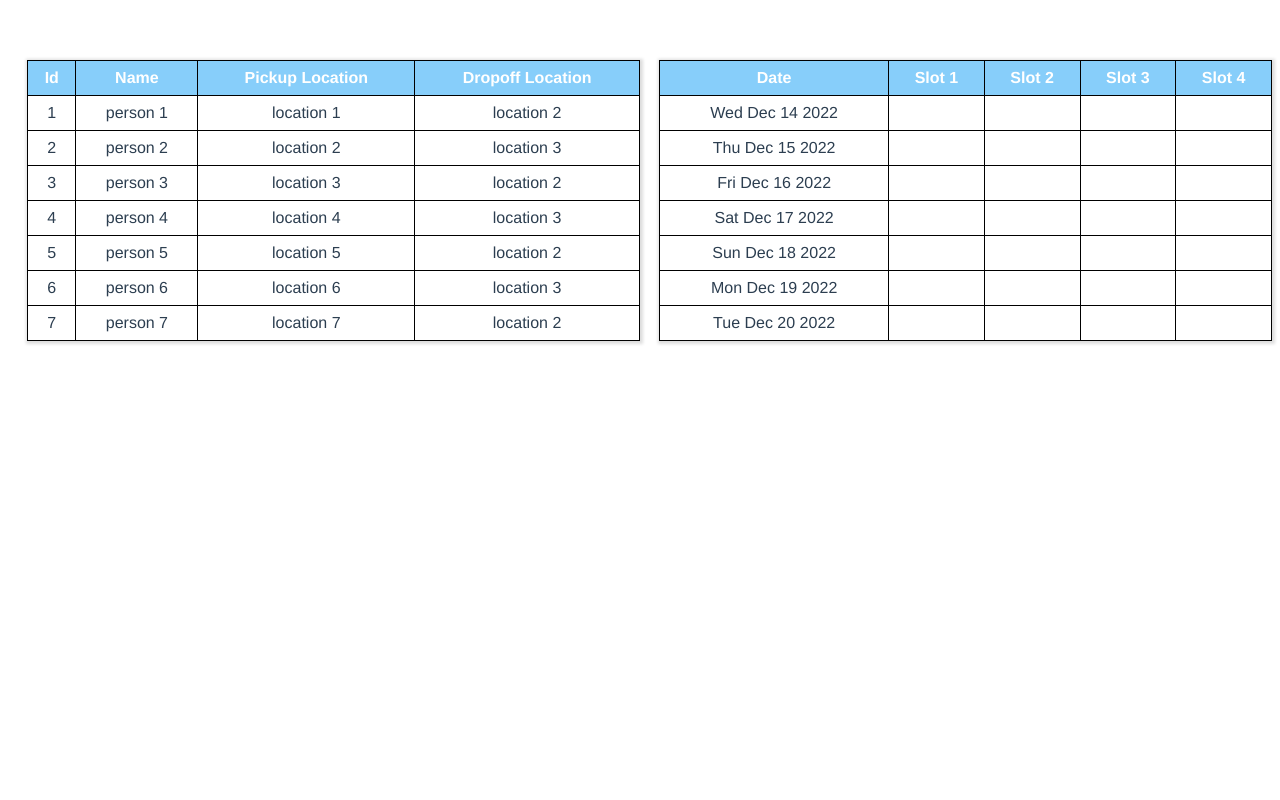
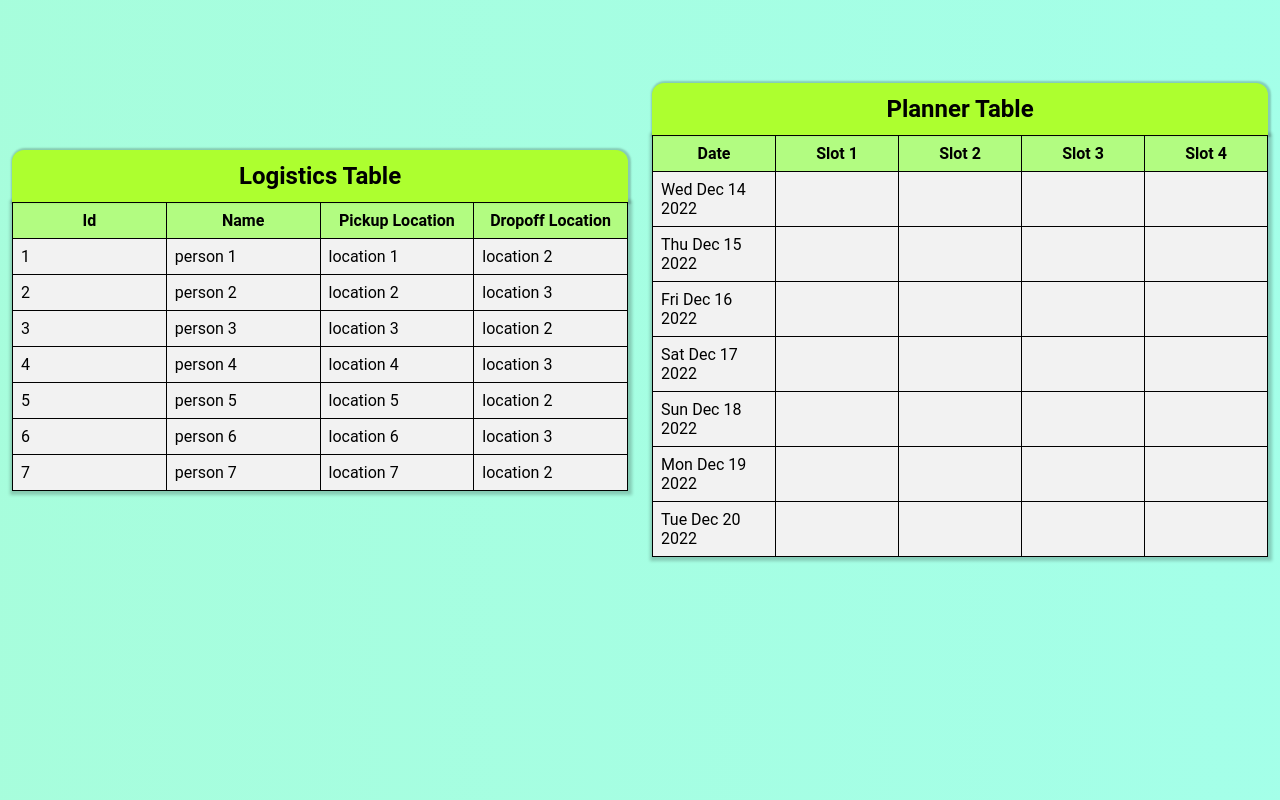
Before and after one commit to Ahdeyyy/Logistics-planner, a website built with Vite: page index.html in a window 1280 px wide. Built offline with nearby package versions, Linux system fonts and the light colour scheme.

Commit message:
style updates

```diff
--- a/index.html
+++ b/index.html
@@ -9,7 +9,12 @@
 </head>
 
 <body>
-  <div id="app"></div>
+  <div id="app">
+
+    <section class="customer-detail">
+
+    </section>
+  </div>
   <script type="module" src="/main.js"></script>
 </body>
 
--- a/main.js
+++ b/main.js
@@ -1,9 +1,13 @@
+import { Customer, Planner } from "./models";
 import "./style.css";
-import { Customer, Planner } from "./models";
 import { filterCustomerList } from "./utils";
 
+window.addEventListener("load", () => {
   // customer list
   let customers = [];
+
+  // removed customer list
+  let removedCustomers = [];
   // planner list
   let plannerItems = [];
 
@@ -33,30 +37,32 @@ for (let i = 0; i < 7; i++) {
   }
 
   // customer table
-let logisticsSection = document.createElement("section");
-logisticsSection.innerHTML += `
-        <h2>Logistics</h2>
-  `;
+
   let logisticsTable = document.createElement("table");
-let logisticsTableHeader = document.createElement("tr");
-logisticsTableHeader.innerHTML = `
+  let logisticsTableCaption = document.createElement("caption");
+  logisticsTableCaption.innerHTML = "Logistics Table";
+  logisticsTableCaption.style.fontWeight = "bold";
+  logisticsTable.appendChild(logisticsTableCaption);
+  logisticsTable.innerHTML += `
   <th>Id</th>
   <th>Name</th>
   <th>Pickup Location</th>
   <th>Dropoff Location</th>
   `;
   // append the header to the logistics table
-logisticsTable.appendChild(logisticsTableHeader);
+  // logisticsTable.appendChild(logisticsTableHeader);
   let plannerTable = document.createElement("table");
-let plannerTableHeader = document.createElement("tr");
-plannerTableHeader.innerHTML = `
+  let plannerTableCaption = document.createElement("caption");
+  plannerTableCaption.innerHTML = "Planner Table";
+  plannerTableCaption.style.fontWeight = "bold";
+  plannerTable.appendChild(plannerTableCaption);
+  plannerTable.innerHTML += `
   <th>Date</th>
   <th>Slot 1</th>
   <th>Slot 2</th>
   <th>Slot 3</th>
   <th>Slot 4</th>
   `;
-plannerTable.appendChild(plannerTableHeader);
 
   // append each customer to the table
   customers.forEach((customer) => {
@@ -95,10 +101,15 @@ dropTargets.forEach((dropTarget) => {
       let { filteredList, customer } = filterCustomerList(customers, id);
       customers = filteredList;
 
+      // append customer to the removed customer list
+      removedCustomers.push(customer);
+
       // remove the customer from the table
-    document.getElementById(`${id}`).remove();
+      document.getElementById(`${id}`).parentElement.remove();
 
-    e.target.innerHTML = ` ${customer.id} | ${customer.dropoffLocation}`;
+      e.target.innerHTML = `
+      ${customer.id}
+      `;
 
       // disable the drop target from accepting any more drops
       e.target.classList.remove("drop-target");
@@ -106,3 +117,5 @@ dropTargets.forEach((dropTarget) => {
       // we can send the planner item to the server here
     });
   });
+  import("./style.css");
+});
--- a/style.css
+++ b/style.css
@@ -1,58 +1,63 @@
+/* normalize */
+* {
+  margin: 0;
+  padding: 0;
+  box-sizing: border-box;
+}
+/* body */
+body {
+  font-family: "Roboto", sans-serif;
+  background-image: linear-gradient(
+    to right,
+    hsla(157, 96%, 78%, 0.8),
+    rgba(141, 255, 227, 0.8)
+  );
+}
+
 #app {
-  font-family: Avenir, Helvetica, Arial, sans-serif;
-  -webkit-font-smoothing: antialiased;
-  -moz-osx-font-smoothing: grayscale;
-  text-align: center;
-  color: #2c3e50;
-  margin-top: 60px;
   display: flex;
   flex-direction: row;
+  justify-content: center;
+  align-items: center;
+  height: 80vh;
 }
 
 table {
+  table-layout: fixed;
+  width: 100%;
   border-collapse: collapse;
-  border-spacing: 0;
-  margin-left: 1.2em;
-  padding: 1.2em;
-  width: 100%;
-  box-shadow: 1px 1px 3px 2px #ddd;
+  border: 1px solid black;
+  margin: 0.75em;
 }
 
-table,
-th,
-td {
-  border: 1px solid black;
-  border-collapse: collapse;
-}
-
-th,
-td {
-  text-align: center;
-  padding: 8px;
-}
-
-.draggable .active {
-  transition: all 0.4s ease-in-out;
-  background-color: lightskyblue;
-  color: white;
-  cursor: grabbing;
+caption {
+  font-size: 1.5em;
+  font-weight: bold;
+  padding: 0.5em;
+  background-color: greenyellow;
+  box-shadow: 1px 0 2px 2px rgba(0, 0, 0, 0.2);
+  border-radius: 0.5em 0.5em 0 0;
 }
 
 .draggable:hover {
-  transition: all 0.4s ease-in-out;
-  background-color: lightskyblue;
-  color: white;
+  background-color: greenyellow;
   cursor: grab;
 }
+.drop-target:hover {
+  background-color: greenyellow;
+}
+table {
+  background-color: #f2f2f2;
+  box-shadow: 1px 1px 3px 3px rgba(0, 0, 0, 0.2);
+}
 
-.drop-target:hover {
-  background-color: lightskyblue;
-  color: white;
-  transition: all 0.4s ease-in-out;
-  cursor: auto;
+td {
+  border: 1px solid black;
+  padding: 0.5em;
 }
 
 th {
-  background-color: lightskyblue;
-  color: white;
+  border: 1px solid black;
+  padding: 0.5em;
+  background-color: hsla(96, 100%, 70%, 0.8);
 }
```
Lines whose indentation alone changed are shown as unchanged.
